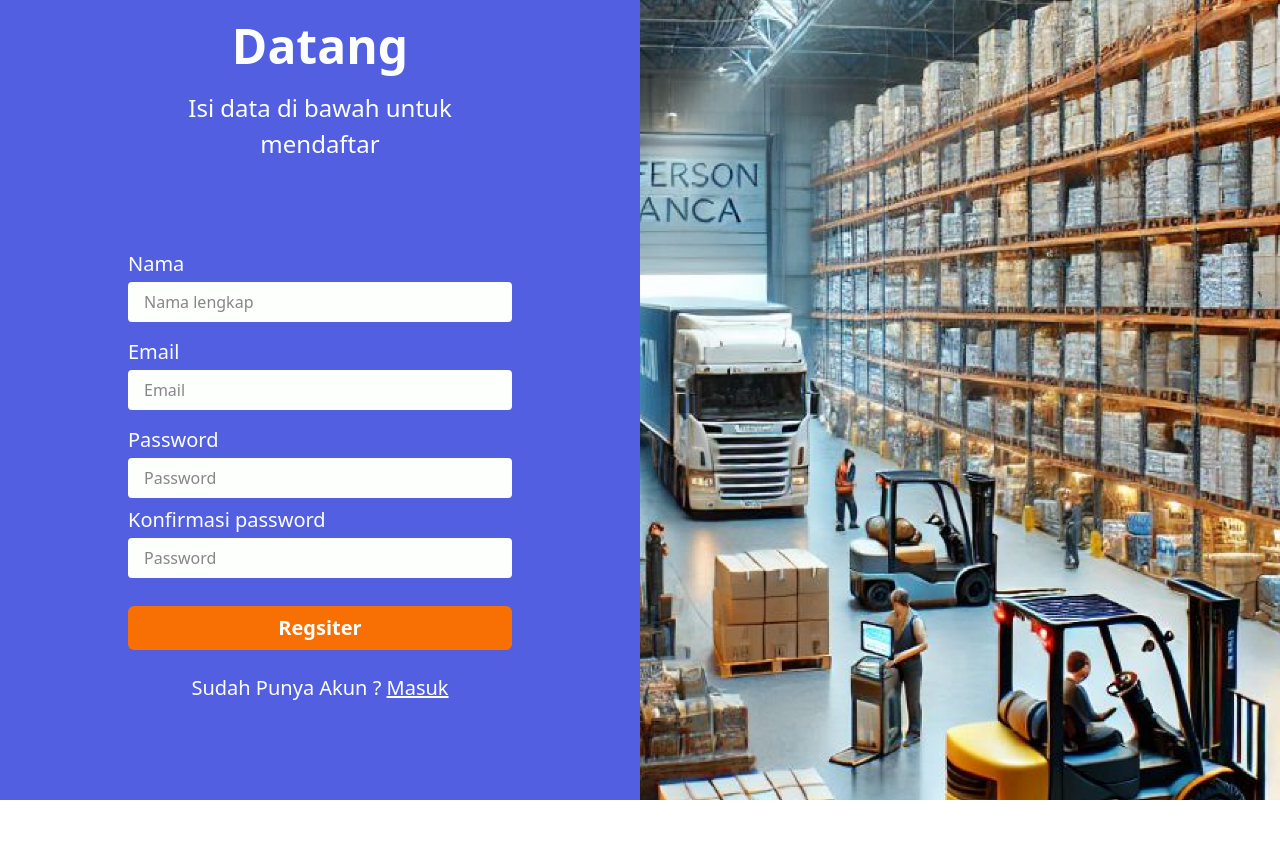
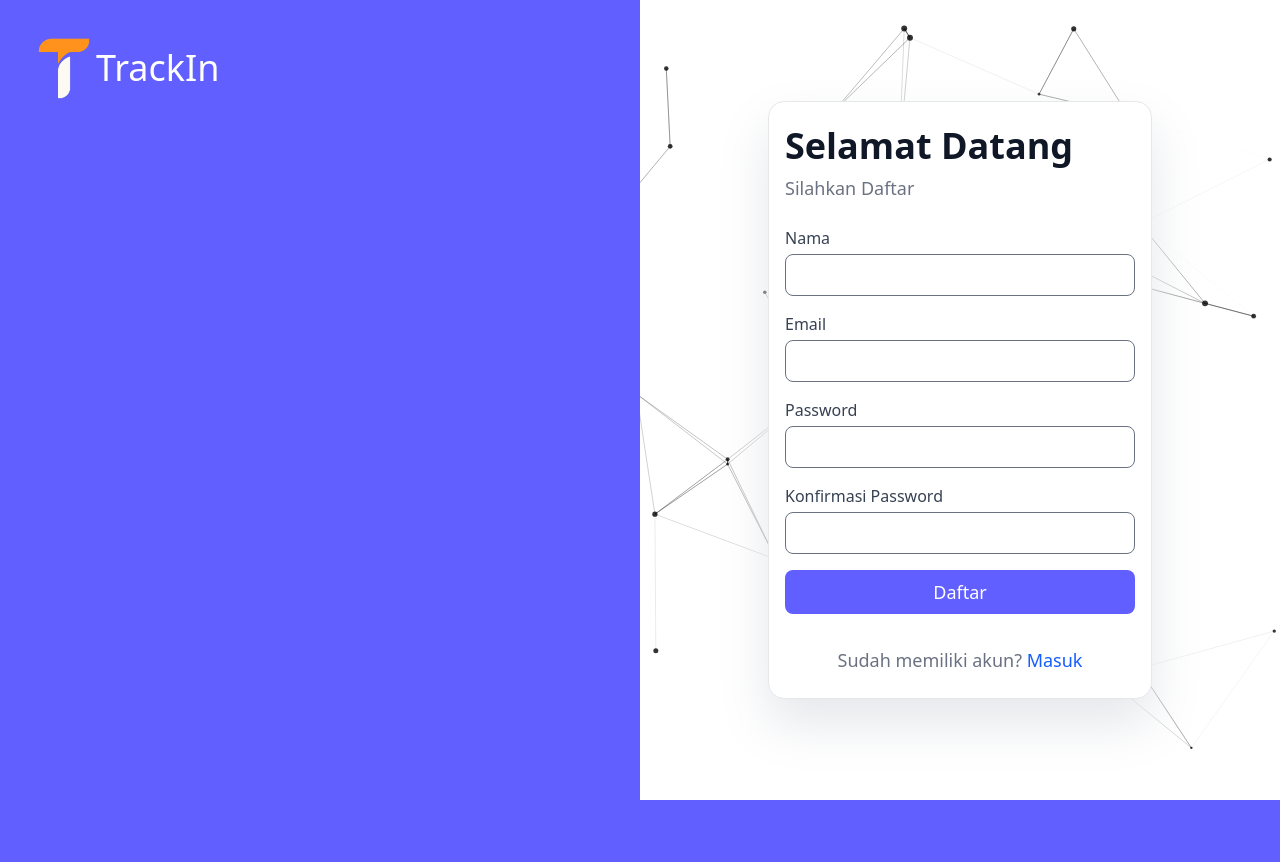
Before and after one commit to Randlophrs/TrackIn, a Laravel app: page /register in a window 1280 px wide. After the commit the page ends 800 px from the top, so only its background shows below. Run offline with Laravel 12, Linux system fonts and the light colour scheme; style sheets or scripts are compiled from the project's sources.

Commit message:
feat: redesign login and register pages

```diff
--- a/resources/views/auth/register.blade.php
+++ b/resources/views/auth/register.blade.php
@@ -9,61 +9,78 @@
 </head>
 
 <body>
-    <div>
-        @extends('layouts.popup')
+    @extends('layouts.particles')
+
+    <div class="flex fixed m-8 items-center">
+        <img src="{{ asset('images/icons/TrackIn-Logo.png') }}" alt="TrackIn" width="64px" height="64px">
+        <p class="text-4xl text-white">TrackIn</p>
     </div>
 
     <div class="flex h-screen">
-        <div class="w-1/2 bg-[#525FE1] flex items-center justify-center text-[#FDFFFC]">
-            <div class="w-full max-w-md px-8 pb-40">
-                <div class="justify-center text-center">
-                    <h1 class="text-[48px] font-bold mb-2">Selamat Datang</h1>
-                    <p class="mb-6 text-[24px]">Isi data di bawah untuk mendaftar</p>
-                </div>
-                <form action="{{ route('register') }}" method="POST" class="pt-16">
+        <div class="flex w-1/2 bg-indigo-500 justify-center items-center">
+            <div id="warehouse-icon"></div>
+        </div>
+
+        <div class="w-1/2 flex justify-center items-center">
+            <div class="w-3/5 max-w-md px-4 py-6 bg-white border-1 border-gray-200 rounded-2xl drop-shadow-2xl drop-shadow-gray-200">
+                <h2 class="text-4xl font-bold mb-2 text-gray-900">Selamat Datang</h2>
+                <p class="text-lg text-gray-500 mb-6">Silahkan Daftar</p>
+
+                <form action="{{ route('register') }}" method="POST" class="space-y-4">
                     @csrf
-
-                    <div class="mb-4">
-                        <label class="block mb-1 text-xl">Nama </label>
-                        <input name="name" type="text"
-                            class="w-full px-4 py-2 rounded bg-[#FDFFFC] text-[#170A1C] focus:outline-none"
-                            placeholder="Nama lengkap" autocomplete="off">
+                    <div>
+                        <label for="name" class="block text-gray-700">Nama</label>
+                        <input type="text" name="name" id="namme" required
+                            class="mt-1 block w-full px-4 py-2 border rounded-lg focus:outline-none focus:ring-2 focus:ring-indigo-600 border-gray-500">
                     </div>
-
-                    <div class="mb-4">
-                        <label class="block mb-1 text-xl">Email</label>
-                        <input name="email" type="email"
-                            class="w-full px-4 py-2 rounded bg-[#FDFFFC] text-[#170A1C] focus:outline-none"
-                            placeholder="Email" autocomplete="off">
+                    <div>
+                        <label for="email" class="block text-gray-700">Email</label>
+                        <input type="email" name="email" id="email" required
+                            class="mt-1 block w-full px-4 py-2 border rounded-lg focus:outline-none focus:ring-2 focus:ring-indigo-600 border-gray-500">
                     </div>
-
-                    <div class="mb-2">
-                        <label class="block mb-1 text-xl">Password</label>
-                        <input name="password" type="password"
-                            class="w-full px-4 py-2 rounded bg-[#FDFFFC] text-[#170A1C] focus:outline-none"
-                            placeholder="Password" autocomplete="new-password">
+                    <div>
+                        <label for="password" class="block text-gray-700">Password</label>
+                        <input type="password" name="password" id="password" required
+                            class="mt-1 block w-full px-4 py-2 border rounded-lg focus:outline-none focus:ring-2 focus:ring-indigo-600 border-gray-500">
                     </div>
-
-                    <div class="mb-2">
-                        <label class="block mb-1 text-xl">Konfirmasi password</label>
-                        <input name="password_confirmation" type="password"
-                            class="w-full px-4 py-2 rounded bg-[#FDFFFC] text-[#170A1C] focus:outline-none"
-                            placeholder="Password" autocomplete="off">
+                    <div>
+                        <label for="password_confirmation" class="block text-gray-700">Konfirmasi Password</label>
+                        <input type="password" name="password_confirmation" id="password_confirmation" required
+                            class="mt-1 block w-full px-4 py-2 border rounded-lg focus:outline-none focus:ring-2 focus:ring-indigo-600 border-gray-500">
                     </div>
+                    {{-- <div class="flex items-center justify-between">
+                        <label class="flex items-center gap-2">
+                            <input type="checkbox" name="remember" class="h-4 w-4">
+                            Remember me
+                        </label>
+                        <a href="{{ route('password.request') }}" class="text-sm text-indigo-600 hover:underline">Forgot
+                            Password</a>
+                    </div> --}}
 
                     <button type="submit"
-                        class="text-xl w-full bg-[#F86F03] hover:bg-[#FF6C11] text-[#FDFFFC] py-2 rounded-md font-semibold mt-5 transition duraiton-300 ease-in-out">Regsiter</button>
+                        class="text-lg w-full bg-indigo-500 text-white py-2 rounded-lg hover:bg-indigo-600 cursor-pointer transition">
+                        Daftar
+                    </button>
+
+                    <p class="text-lg text-center text-gray-500 mt-4">
+                        Sudah memiliki akun? <a href="{{ route('login') }}"
+                            class="text-blue-600 hover:underline">Masuk</a>
+                    </p>
                 </form>
-                <p class="mt-6 text-xl text-center">
-                    Sudah Punya Akun ? <a href="{{ route('login') }}" class="underline hover:text-[#FF6C11] transition duraiton-300 ease-in-out">Masuk</a>
-                </p>
             </div>
         </div>
+    </div>
 
-        <div class="w-1/2 relative">
-            <img src="{{ asset('images/warehouse.png')}}" alt="Warehouse" class="object-cover w-full h-full">
-        </div>
-    </div>
+    <script src="{{ asset('js/lottie.min.js') }}"></script>
+    <script>
+        lottie.loadAnimation({
+            container: document.getElementById('warehouse-icon'),
+            renderer: 'svg',
+            loop: true,
+            autoplay: true,
+            path: '{{ asset('animated/login-warehouse.json') }}'
+        });
+    </script>
 </body>
 
 </html>
```
Also changed, not shown: resources/views/auth/login.blade.php (+60 -29 lines), public/images/profiles/1759901333_samsung-galaxy-new-york-city-8p3v0s483yyrnb8w.png (deleted), public/images/warehouse.png (deleted).
